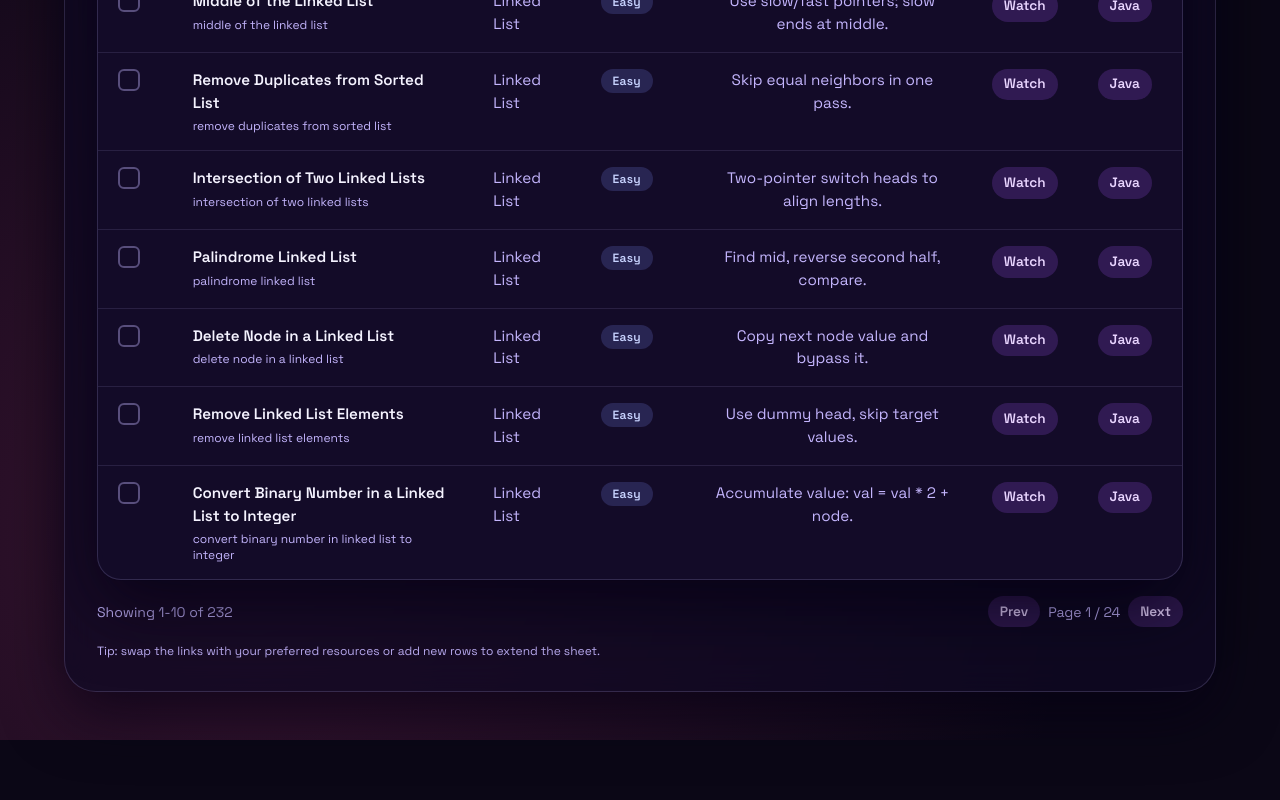
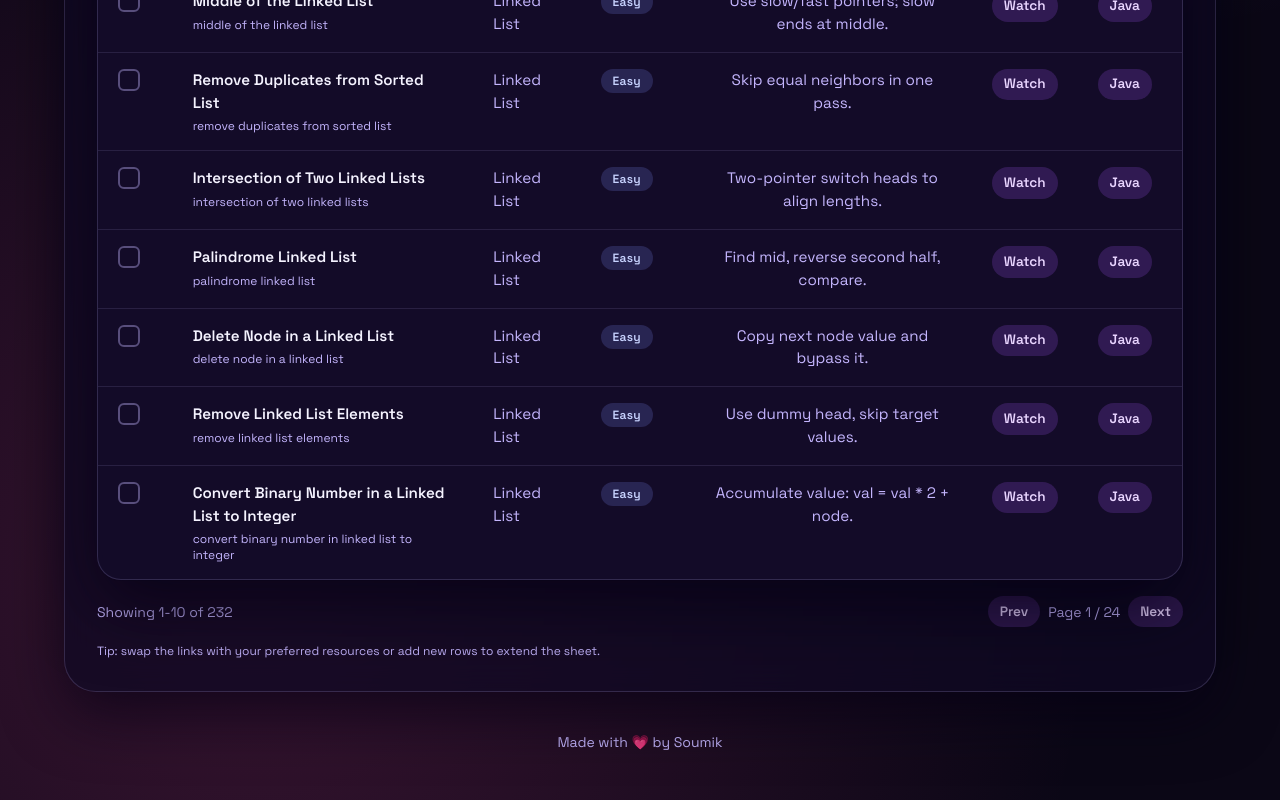
Before and after one commit to xamibo/dsa-tracker, a Next.js app: page / in a window 1280 px wide. Shown: the part 967-1767 px from the top of the page. Before the commit the page ends 1707 px from the top, so only its background shows below. Built offline with nearby package versions, Linux system fonts and the light colour scheme.

Commit message:
Added Footer and it's features

```diff
--- a/src/app/globals.css
+++ b/src/app/globals.css
@@ -181,3 +181,12 @@ body {
   opacity: 1;
   transform: scale(1);
 }
+
+.footer-glow {
+  transition: color 0.2s ease, text-shadow 0.2s ease;
+}
+
+.footer-glow:hover {
+  color: #f5d0fe;
+  text-shadow: 0 0 12px rgba(216, 180, 254, 0.6);
+}
--- a/src/app/page.tsx
+++ b/src/app/page.tsx
@@ -3295,6 +3295,15 @@ export default function Home() {
             extend the sheet.
           </p>
         </section>
+        <footer className="footer-glow text-soft text-center text-xs sm:text-sm">
+          <a
+            href="https://www.linkedin.com/in/soumik-karmakar-547a591a5/"
+            target="_blank"
+            rel="noreferrer"
+          >
+            Made with 💗 by Soumik
+          </a>
+        </footer>
       </div>
     </div>
   );
```
